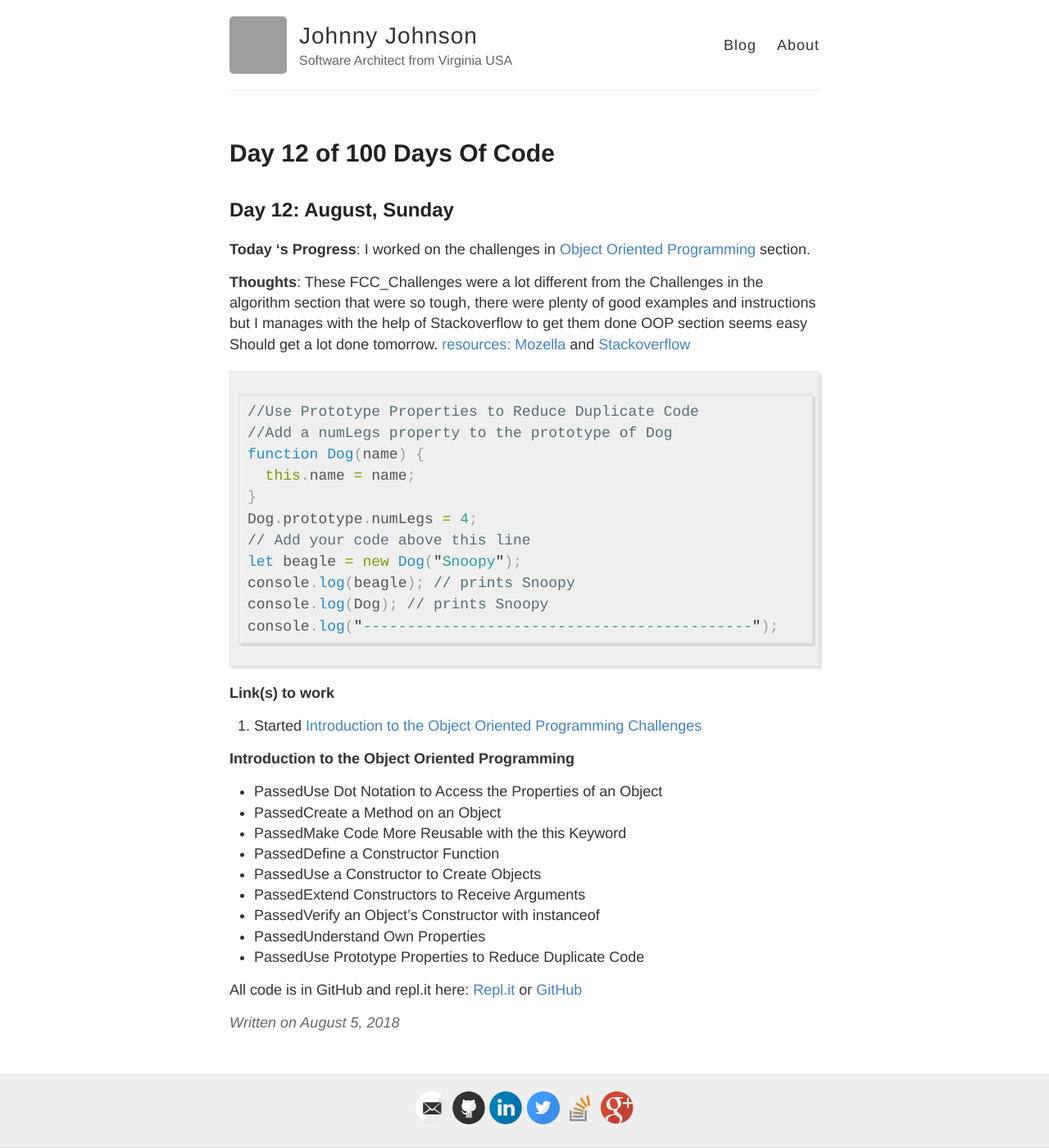
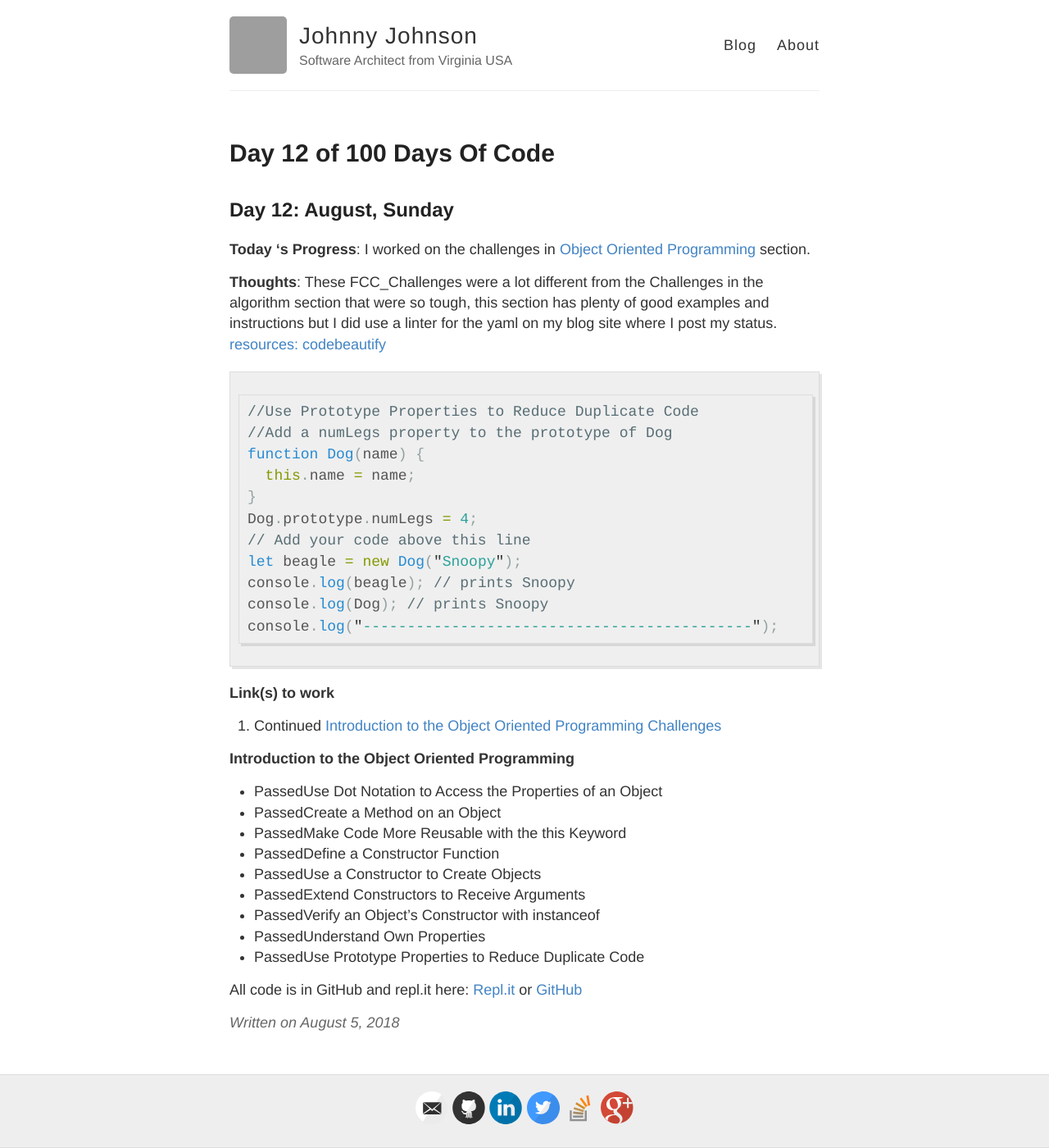
Before and after one commit to Johnny2136/johnny2136.github.io, a Jekyll site: the page built from _posts/2018-8-5-100DaysOfCode - Day12.md, in a window 1280 px wide. Shown: the whole page at 82% size. Built offline with Jekyll 4.4.1, drawn with Linux system fonts in a browser that asks for light colours; comment, search, counter and statistics services are not loaded; grey boxes are pictures that could not be loaded.

````diff
--- a/_posts/2018-8-5-100DaysOfCode - Day12.md
+++ b/_posts/2018-8-5-100DaysOfCode - Day12.md
@@ -6,7 +6,7 @@
 
 **Today 's Progress**: I worked on the challenges in  [Object Oriented Programming](https://learn.freecodecamp.org/javascript-algorithms-and-data-structures/object-oriented-programming) section.
 
-**Thoughts**: These FCC_Challenges were a lot different from the Challenges in the algorithm section that were so tough, there were plenty of good examples and instructions but I manages with the help of Stackoverflow to get them done OOP section seems easy Should get a lot done tomorrow. [resources: Mozella](https://developer.mozilla.org/en-US/docs/Web/JavaScript/Reference/Global_Objects/Array/filter) and [Stackoverflow](https://stackoverflow.com)
+**Thoughts**: These FCC_Challenges were a lot different from the Challenges in the algorithm section that were so tough, this section has plenty of good examples and instructions but I did use a linter for the yaml on my blog site where I post my status. [resources: codebeautify](https://codebeautify.org/)
 
 ```javascript
 //Use Prototype Properties to Reduce Duplicate Code
@@ -24,7 +24,7 @@
 
 **Link(s) to work**
 
-1. Started [Introduction to the Object Oriented Programming Challenges](https://learn.freecodecamp.org/javascript-algorithms-and-data-structures/object-oriented-programming)
+1. Continued [Introduction to the Object Oriented Programming Challenges](https://learn.freecodecamp.org/javascript-algorithms-and-data-structures/object-oriented-programming)
 
 **Introduction to the Object Oriented Programming**
 
````
